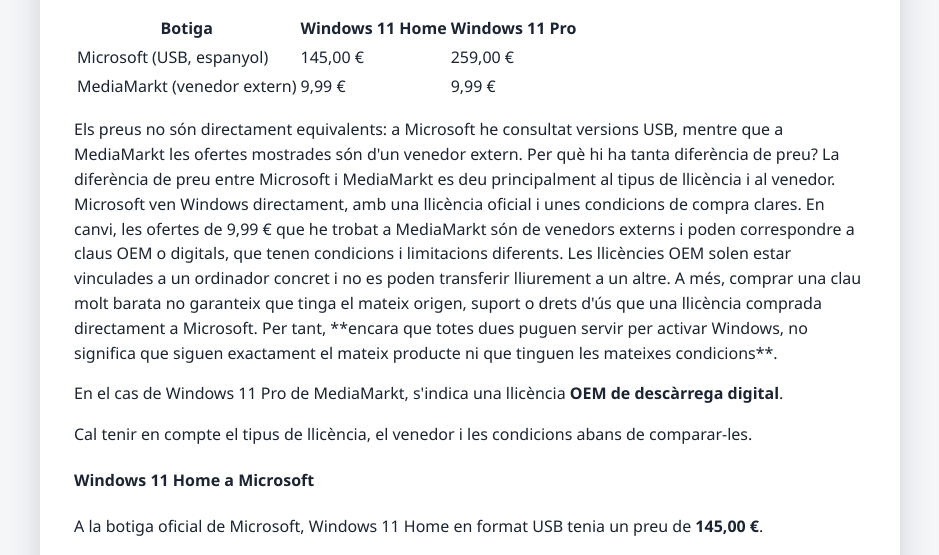
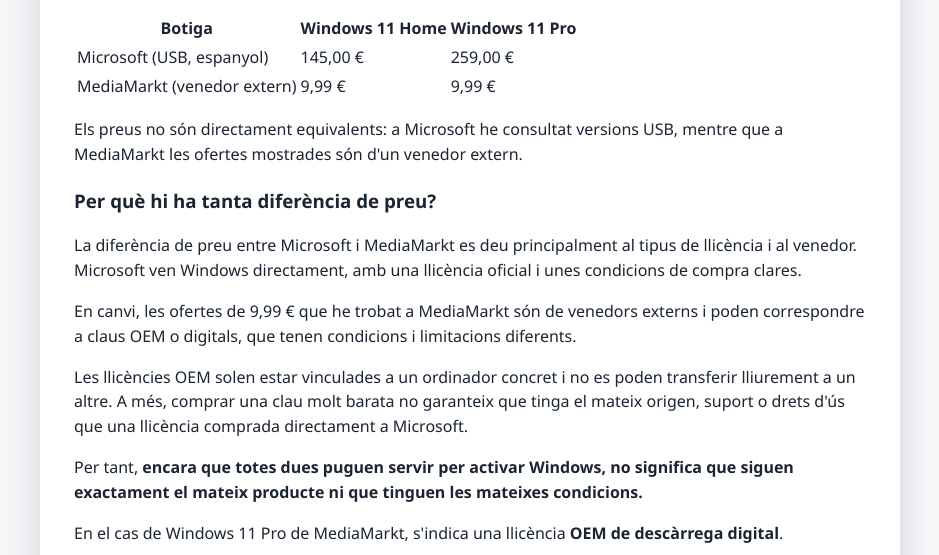
Before and after one commit to ivanpratssoria/sistemes_operatius, a plain HTML site: page sprint1/windows.html in a window 1280 px wide. Shown: the part 6747-7302 px from the top of the page, without its empty margins (170-1109 px from the left). Drawn offline with Linux system fonts and the light colour scheme.

Commit message:
Enhance explanation of Windows pricing differences
Clarified the differences in pricing and licensing between Microsoft and MediaMarkt for Windows products.

```diff
--- a/sprint1/windows.html
+++ b/sprint1/windows.html
@@ -359,13 +359,38 @@
     a Microsoft he consultat versions USB,
     mentre que a MediaMarkt les ofertes
     mostrades són d'un venedor extern.
-            Per què hi ha tanta diferència de preu?
+</p>
 
-La diferència de preu entre Microsoft i MediaMarkt es deu principalment al tipus de llicència i al venedor. Microsoft ven Windows directament, amb una llicència oficial i unes condicions de compra clares. En canvi, les ofertes de 9,99 € que he trobat a MediaMarkt són de venedors externs i poden correspondre a claus OEM o digitals, que tenen condicions i limitacions diferents.
+<h3>Per què hi ha tanta diferència de preu?</h3>
 
-Les llicències OEM solen estar vinculades a un ordinador concret i no es poden transferir lliurement a un altre. A més, comprar una clau molt barata no garanteix que tinga el mateix origen, suport o drets d'ús que una llicència comprada directament a Microsoft.
+<p>
+    La diferència de preu entre Microsoft i MediaMarkt
+    es deu principalment al tipus de llicència i al venedor.
+    Microsoft ven Windows directament, amb una llicència
+    oficial i unes condicions de compra clares.
+</p>
 
-Per tant, **encara que totes dues puguen servir per activar Windows, no significa que siguen exactament el mateix producte ni que tinguen les mateixes condicions**.
+<p>
+    En canvi, les ofertes de 9,99 € que he trobat
+    a MediaMarkt són de venedors externs i poden
+    correspondre a claus OEM o digitals,
+    que tenen condicions i limitacions diferents.
+</p>
+
+<p>
+    Les llicències OEM solen estar vinculades
+    a un ordinador concret i no es poden transferir
+    lliurement a un altre.
+    A més, comprar una clau molt barata no garanteix
+    que tinga el mateix origen, suport o drets d'ús
+    que una llicència comprada directament a Microsoft.
+</p>
+
+<p>
+    Per tant, <strong>encara que totes dues puguen
+    servir per activar Windows, no significa que
+    siguen exactament el mateix producte ni que
+    tinguen les mateixes condicions.</strong>
 </p>
 
         <p>
```
Lines whose indentation alone changed are shown as unchanged.
